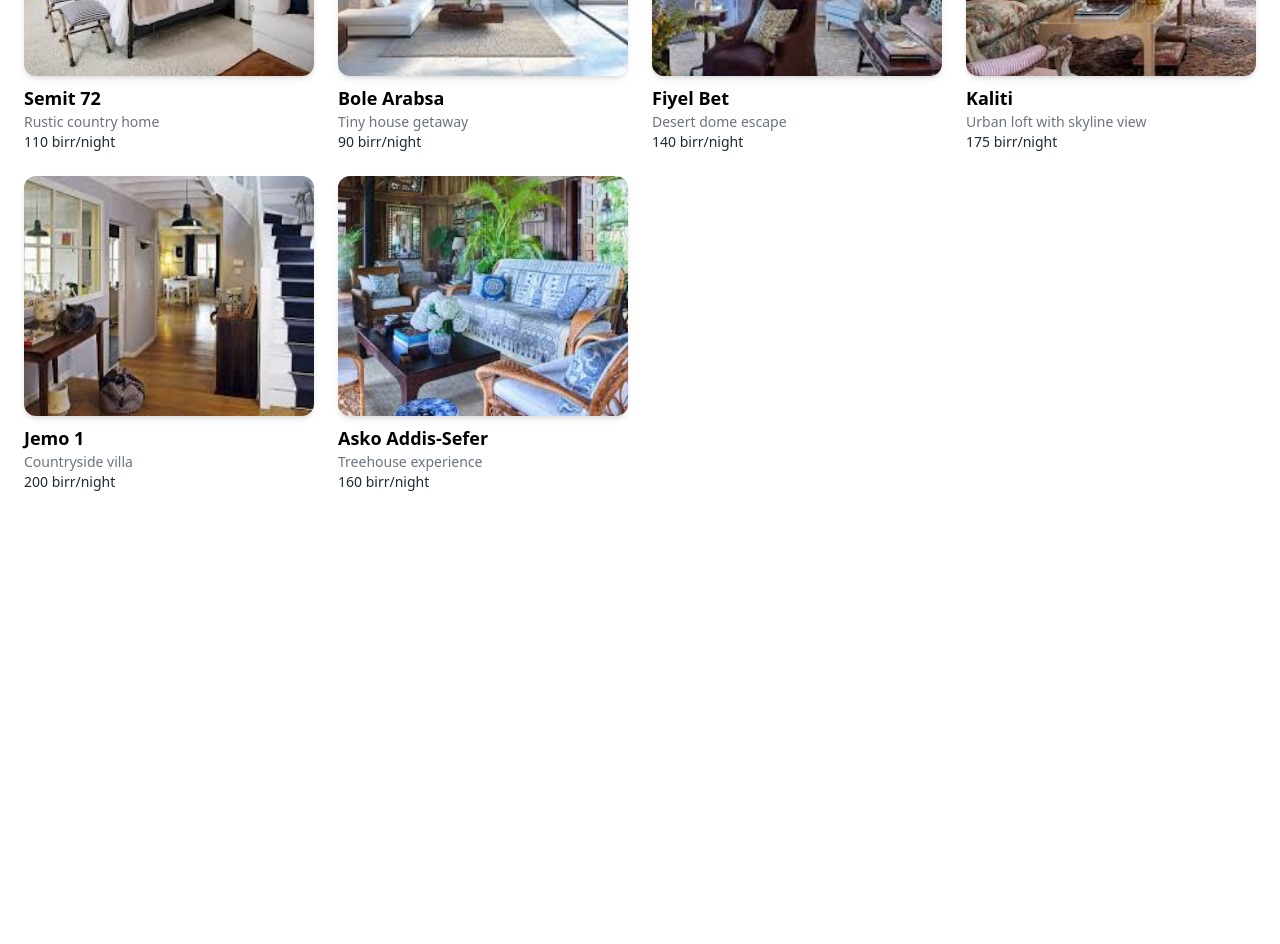
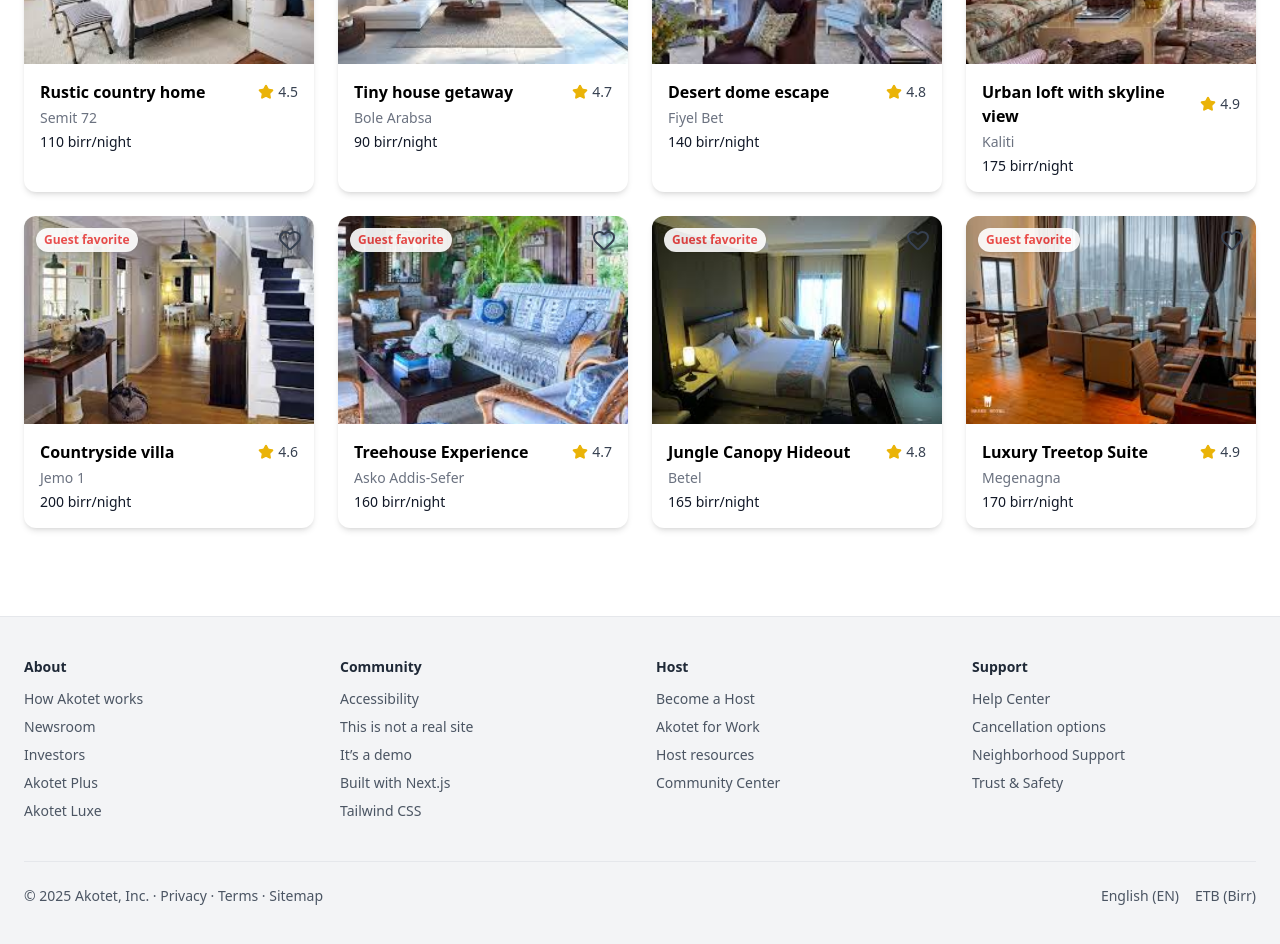
Before and after one commit to HailuBoc/bluenile, a Next.js app in the folder frontend/: page / in a window 1280 px wide. Shown: the part 660-1604 px from the top of the page. Before the commit the page ends 1200 px from the top, so only its background shows below. Built offline with nearby package versions, Linux system fonts and the light colour scheme.

Commit message:
done for good

```diff
--- a/frontend/src/app/page.js
+++ b/frontend/src/app/page.js
@@ -1,11 +1,13 @@
 import Navbar from "../components/Navbar";
 import ProductsSection from "../components/ProductsSection";
+import Footer from "../components/Footer";
 
 export default function Home() {
   return (
     <main>
       <Navbar />
       <ProductsSection />
+      <Footer />
     </main>
   );
 }
--- /dev/null
+++ b/frontend/src/components/Footer.js
@@ -0,0 +1,136 @@
+export default function Footer() {
+  return (
+    <footer className="bg-gray-100 text-gray-600 text-sm border-t mt-10">
+      <div className="max-w-7xl mx-auto px-6 py-10">
+        {/* Top Section: Footer Columns */}
+        <div className="grid grid-cols-1 sm:grid-cols-2 md:grid-cols-4 gap-8 pb-10">
+          <div>
+            <h3 className="font-semibold text-gray-800 mb-3">About</h3>
+            <ul className="space-y-2">
+              <li>
+                <a href="#" className="hover:underline">
+                  How Akotet works
+                </a>
+              </li>
+              <li>
+                <a href="#" className="hover:underline">
+                  Newsroom
+                </a>
+              </li>
+              <li>
+                <a href="#" className="hover:underline">
+                  Investors
+                </a>
+              </li>
+              <li>
+                <a href="#" className="hover:underline">
+                  Akotet Plus
+                </a>
+              </li>
+              <li>
+                <a href="#" className="hover:underline">
+                  Akotet Luxe
+                </a>
+              </li>
+            </ul>
+          </div>
+
+          <div>
+            <h3 className="font-semibold text-gray-800 mb-3">Community</h3>
+            <ul className="space-y-2">
+              <li>
+                <a href="#" className="hover:underline">
+                  Accessibility
+                </a>
+              </li>
+              <li>
+                <a href="#" className="hover:underline">
+                  This is not a real site
+                </a>
+              </li>
+              <li>
+                <a href="#" className="hover:underline">
+                  It’s a demo
+                </a>
+              </li>
+              <li>
+                <a href="#" className="hover:underline">
+                  Built with Next.js
+                </a>
+              </li>
+              <li>
+                <a href="#" className="hover:underline">
+                  Tailwind CSS
+                </a>
+              </li>
+            </ul>
+          </div>
+
+          <div>
+            <h3 className="font-semibold text-gray-800 mb-3">Host</h3>
+            <ul className="space-y-2">
+              <li>
+                <a href="#" className="hover:underline">
+                  Become a Host
+                </a>
+              </li>
+              <li>
+                <a href="#" className="hover:underline">
+                  Akotet for Work
+                </a>
+              </li>
+              <li>
+                <a href="#" className="hover:underline">
+                  Host resources
+                </a>
+              </li>
+              <li>
+                <a href="#" className="hover:underline">
+                  Community Center
+                </a>
+              </li>
+            </ul>
+          </div>
+
+          <div>
+            <h3 className="font-semibold text-gray-800 mb-3">Support</h3>
+            <ul className="space-y-2">
+              <li>
+                <a href="#" className="hover:underline">
+                  Help Center
+                </a>
+              </li>
+              <li>
+                <a href="#" className="hover:underline">
+                  Cancellation options
+                </a>
+              </li>
+              <li>
+                <a href="#" className="hover:underline">
+                  Neighborhood Support
+                </a>
+              </li>
+              <li>
+                <a href="#" className="hover:underline">
+                  Trust & Safety
+                </a>
+              </li>
+            </ul>
+          </div>
+        </div>
+
+        {/* Bottom Section: Copyright */}
+        <div className="flex flex-col sm:flex-row justify-between items-center border-t pt-6">
+          <p>
+            © {new Date().getFullYear()} Akotet, Inc. · Privacy · Terms ·
+            Sitemap
+          </p>
+          <div className="flex items-center gap-4 mt-4 sm:mt-0">
+            <span className="cursor-pointer hover:underline">English (EN)</span>
+            <span className="cursor-pointer hover:underline">ETB (Birr)</span>
+          </div>
+        </div>
+      </div>
+    </footer>
+  );
+}
--- a/frontend/src/components/ProductCard.js
+++ b/frontend/src/components/ProductCard.js
@@ -1,13 +1,56 @@
-export default function ProductCard({ image, title, location, price }) {
+"use client";
+import { useState } from "react";
+import { Heart, Star } from "lucide-react";
+
+export default function ProductCard({
+  image,
+  title,
+  location,
+  price,
+  rating,
+  guestFavorite,
+}) {
+  const [liked, setLiked] = useState(false);
+
   return (
-    <div className="cursor-pointer hover:scale-105 transform transition duration-300 ease-out">
-      <div className="relative h-60 w-full overflow-hidden rounded-xl shadow-md">
-        <img src={image} alt={title} className="h-full w-full object-cover" />
-      </div>
-      <div className="mt-2">
-        <h3 className="text-lg font-semibold">{location}</h3>
-        <p className="text-sm text-gray-500">{title}</p>
-        <p className="text-sm font-medium text-gray-800">{price}</p>
+    <div className="relative bg-white rounded-xl shadow-md hover:shadow-xl hover:scale-105 transition-transform duration-300 overflow-hidden group">
+      {/* Like Button */}
+      <button
+        onClick={() => setLiked(!liked)}
+        className="absolute top-3 right-3 z-10 text-gray-700 hover:text-red-500 transition-colors duration-200"
+      >
+        <Heart
+          className={`h-6 w-6 ${
+            liked ? "fill-red-500 text-red-500" : "fill-transparent"
+          } transition-all duration-300`}
+        />
+      </button>
+
+      {/* Guest Favorite Badge */}
+      {guestFavorite && (
+        <div className="absolute top-3 left-3 bg-white text-xs text-red-500 px-2 py-1 rounded-full shadow font-semibold opacity-90 group-hover:opacity-100 transition-opacity duration-300">
+          Guest favorite
+        </div>
+      )}
+
+      {/* Image */}
+      <img
+        src={image}
+        alt={title}
+        className="w-full h-52 object-cover group-hover:opacity-95 transition-opacity duration-300"
+      />
+
+      {/* Info */}
+      <div className="p-4 space-y-1">
+        <div className="flex justify-between items-center">
+          <h3 className="font-semibold text-base">{title}</h3>
+          <div className="flex items-center gap-1 text-yellow-500 text-sm">
+            <Star className="h-4 w-4 fill-yellow-500" />
+            <span className="text-gray-700">{rating}</span>
+          </div>
+        </div>
+        <p className="text-sm text-gray-500">{location}</p>
+        <p className="text-sm text-gray-900 font-medium">{price}</p>
       </div>
     </div>
   );
--- a/frontend/src/components/ProductsSection.js
+++ b/frontend/src/components/ProductsSection.js
@@ -6,60 +6,96 @@ const listings = [
     title: "Cozy cabin in the woods",
     location: "Meskel Flower",
     price: "120 birr/night",
+    rating: 4.9,
+    guestFavorite: true,
   },
   {
     image: "/p2.png",
     title: "Modern apartment near downtown",
     location: "CMC",
     price: "180 birr/night",
+    rating: 4.7,
+    guestFavorite: true,
   },
   {
     image: "/p3.png",
     title: "Beachside bungalow",
     location: "Kolfe",
     price: "220 birr/night",
+    rating: 4.8,
+    guestFavorite: true,
   },
   {
     image: "/p4.png",
     title: "Mountain view retreat",
     location: "Arada",
     price: "150 birr/night",
+    rating: 4.6,
+    guestFavorite: true,
   },
   {
     image: "/p5.png",
     title: "Rustic country home",
     location: "Semit 72",
     price: "110 birr/night",
+    rating: 4.5,
+    guestFavorite: true,
   },
   {
     image: "/p11.png",
     title: "Tiny house getaway",
     location: "Bole Arabsa",
     price: "90 birr/night",
+    rating: 4.7,
+    guestFavorite: true,
   },
   {
     image: "/p7.png",
     title: "Desert dome escape",
     location: "Fiyel Bet",
     price: "140 birr/night",
+    rating: 4.8,
+    guestFavorite: true,
   },
   {
     image: "/p8.png",
     title: "Urban loft with skyline view",
     location: "Kaliti",
     price: "175 birr/night",
+    rating: 4.9,
+    guestFavorite: true,
   },
   {
     image: "/p9.png",
     title: "Countryside villa",
     location: "Jemo 1",
     price: "200 birr/night",
+    rating: 4.6,
+    guestFavorite: true,
   },
   {
     image: "/p10.png",
-    title: "Treehouse experience",
+    title: "Treehouse Experience",
     location: "Asko Addis-Sefer",
     price: "160 birr/night",
+    rating: 4.7,
+    guestFavorite: true,
+  },
+  {
+    image: "/p13.png",
+    title: "Jungle Canopy Hideout",
+    location: "Betel",
+    price: "165 birr/night",
+    rating: 4.8,
+    guestFavorite: true,
+  },
+  {
+    image: "/p14.png",
+    title: "Luxury Treetop Suite",
+    location: "Megenagna",
+    price: "170 birr/night",
+    rating: 4.9,
+    guestFavorite: true,
   },
 ];
 
```
Also changed, not shown: frontend/public/p13.png (added), frontend/public/p14.png (added).
